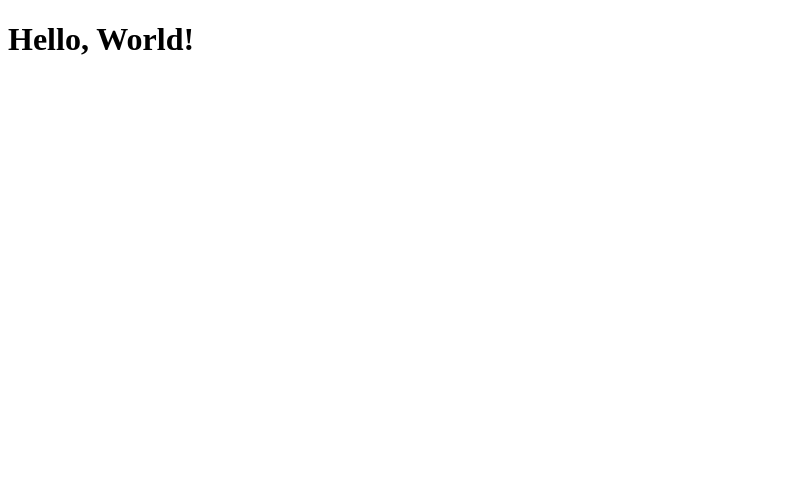
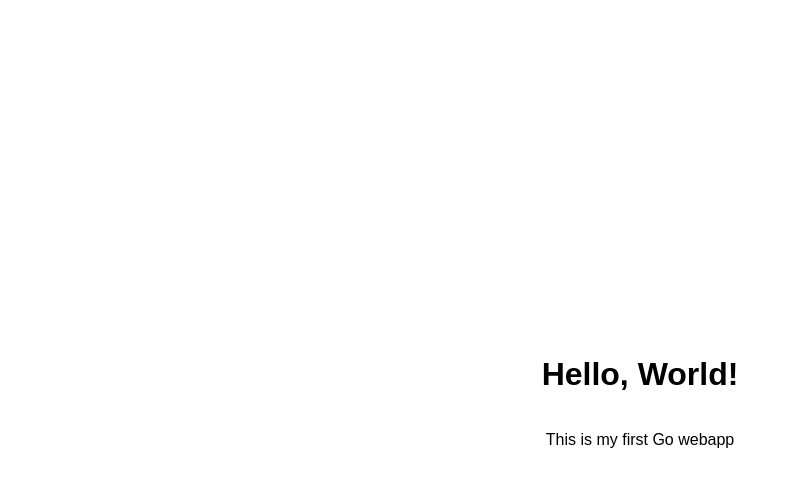
Before and after one commit to igorfelipee/websitemonitor, a plain HTML site: page views/index.html in a window 1280 px wide. Shown: the whole page, without its empty margins (0-791 px from the left). Drawn offline with nearby package versions, Linux system fonts and the light colour scheme.

Commit message:
Index view

```diff
--- /dev/null
+++ b/views/css/style.css
@@ -0,0 +1,11 @@
+.f-div{
+  display: flex;
+  flex-direction: column;
+}
+.a-middle{
+  align-items: center;
+  justify-content: center;
+}
+.h-all{
+  height: 100vh;
+}
--- a/views/index.html
+++ b/views/index.html
@@ -3,8 +3,13 @@
   <head>
     <meta charset="utf-8">
     <title>Welcome Go APP</title>
+    <link rel="stylesheet" href="https://unpkg.com/purecss@1.0.0/build/pure-min.css" integrity="sha384-nn4HPE8lTHyVtfCBi5yW9d20FjT8BJwUXyWZT9InLYax14RDjBj46LmSztkmNP9w" crossorigin="anonymous">
+    <link rel="stylesheet" href="/views/css/style.css">
   </head>
   <body>
-    <h1>Hello, World!</h1>
+    <div class="f-div a-middle h-all">
+      <h1>Hello, World!</h1>
+      <p>This is my first Go webapp</p>
+    </div>
   </body>
 </html>
```
Also changed, not shown: 1 other file.
